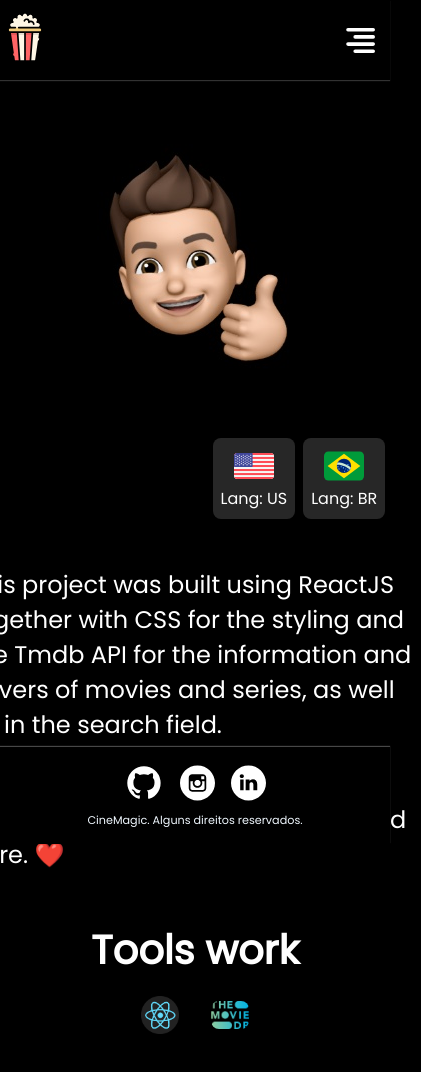
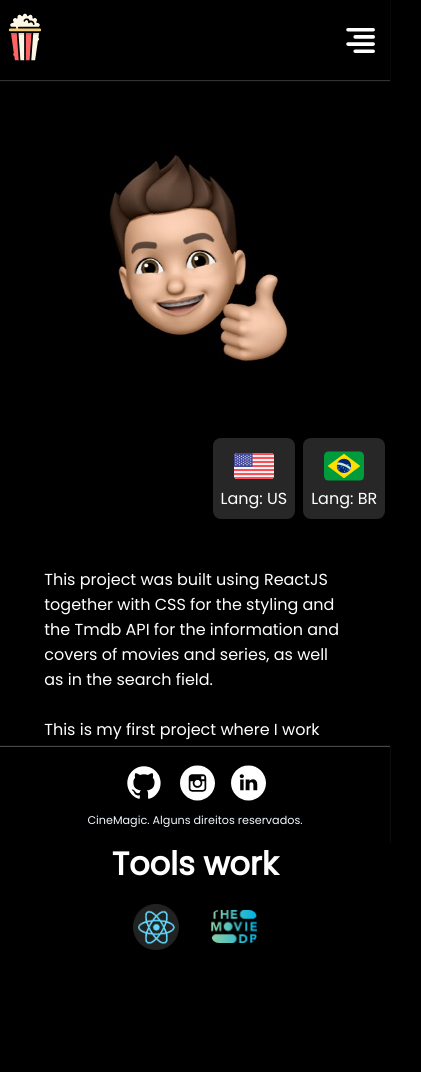
Before and after one commit to ptrktodev/cineMagic, a React (Create React App) app: page /sobre in a window 390 px wide. Shown: the top 1072 px of the page, 421 px wide, since content can reach past the window. Built offline with nearby package versions, Linux system fonts and the light colour scheme.

Commit message:
400px about

```diff
--- a/src/Componentes/Login/Login.css
+++ b/src/Componentes/Login/Login.css
@@ -88,3 +88,17 @@
     width: 10%;
   }
 }
+
+@media (max-width: 400px) {
+  .boxLogin div p {
+    width: 30ch;
+    font-size: 1rem;
+  }
+  .boxLogin div h3 {
+    font-size: 2rem;
+  }
+  .toolsWork img {
+    margin-top: 1rem;
+    width: 12%;
+  }
+}
```
